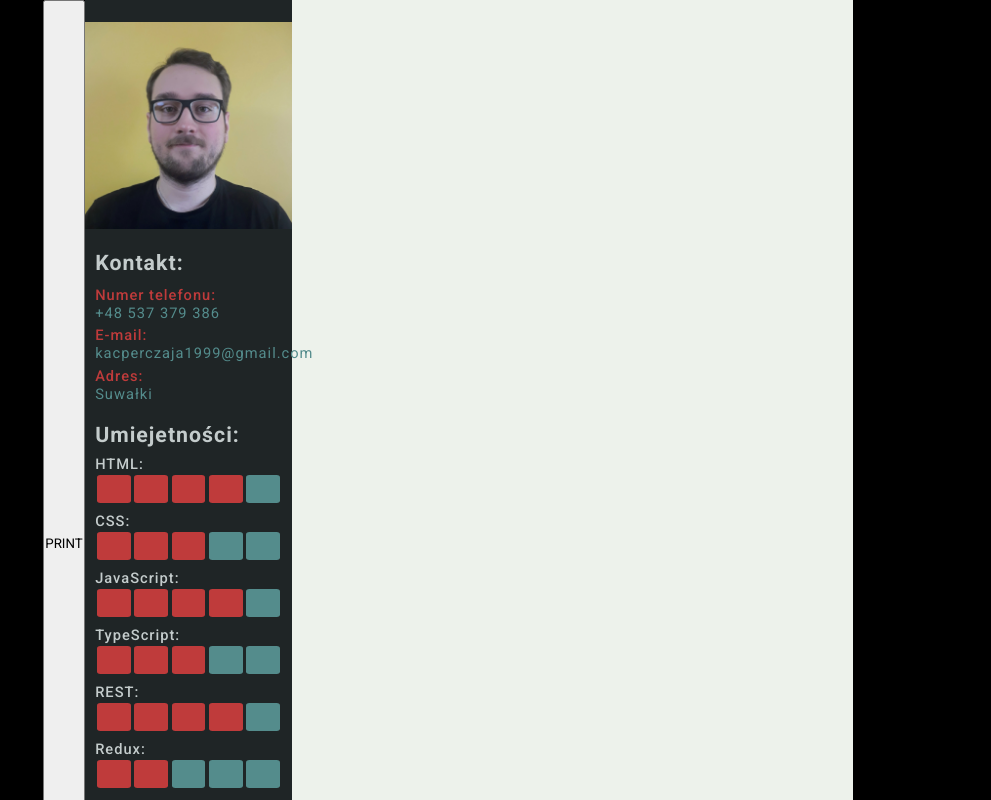
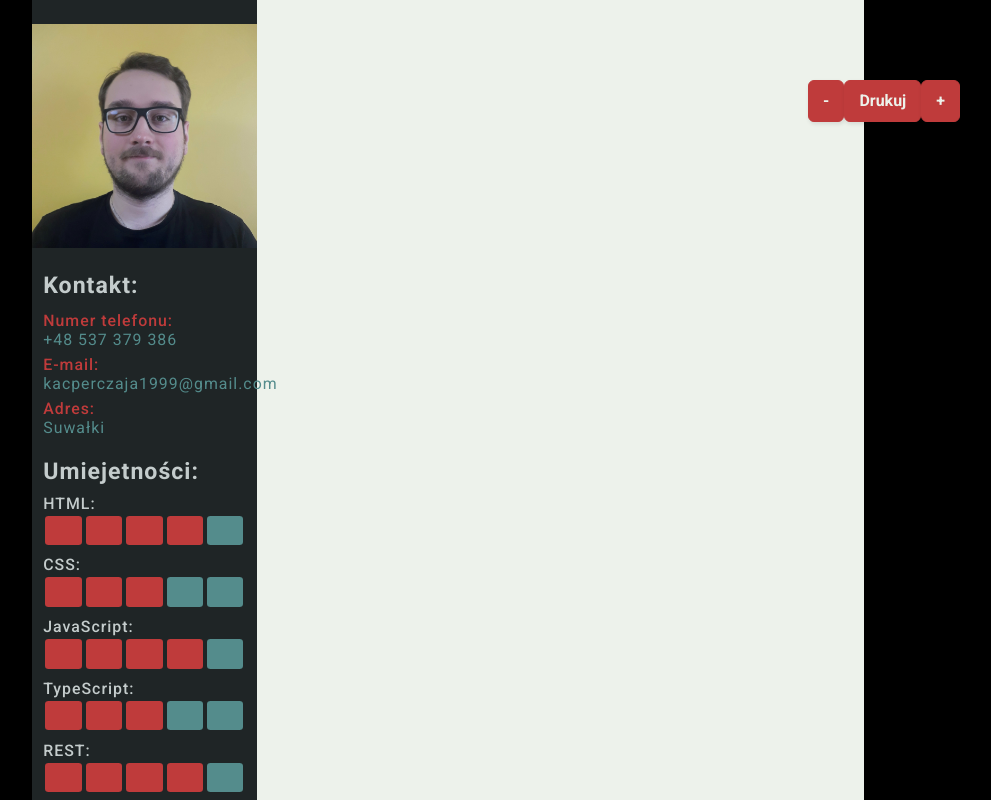
Before and after one commit to Jutrzenka/Curriculum-vitae, a React (Create React App) app: page / in a window 1280 px wide. Shown: the top 800 px of the page, without its empty margins (192-1183 px from the left). Built offline with nearby package versions, Linux system fonts and the light colour scheme.

Commit message:
Finished DocumentManager

```diff
--- a/src/App.tsx
+++ b/src/App.tsx
@@ -1,13 +1,22 @@
-import React, {useRef, useState} from 'react';
+import React, {useEffect, useRef, useState} from 'react';
 import { useReactToPrint } from 'react-to-print';
 import {LeftSection} from "./components/LeftSection/LeftSection";
 
 import "./_App.css";
 
+enum Size {
+    zoomOut,
+    zoomIn,
+}
+
 export const App = () => {
-    const [width, setWidth] = useState(60);
+    const [width, setWidth] = useState(65);
     const [fontSize, setFontSize] = useState(width/4.5);
     const componentRef = useRef<any>(null);
+
+    useEffect(() => {
+        setFontSize(width/4.5);
+    },[width])
 
     const print = (
         <div style = {{  display : "none"}}>
@@ -19,6 +28,29 @@ export const App = () => {
         </div>
     )
 
+    const handleEnlarge = (option:Size) => {
+        switch (option) {
+            case Size.zoomIn:
+                setWidth(prevState => {
+                    if (prevState < 100) {
+                        return prevState + 5
+                    } else {
+                        return prevState;
+                    }
+                });
+                break;
+            case Size.zoomOut:
+                setWidth(prevState => {
+                    if (prevState > 30) {
+                        return prevState - 5
+                    } else {
+                        return prevState;
+                    }
+                });
+                break;
+        }
+    }
+
     const handlePrint = useReactToPrint({
         content: () => componentRef.current,
         onAfterPrint: () => {setWidth(60); setFontSize(60/4.5)}
@@ -26,7 +58,11 @@ export const App = () => {
 
     return (
     <div className="App">
-        <button onClick={handlePrint}>PRINT</button>
+        <div className={"DocumentManager"}>
+            <button className={"DocumentManager_BUTTON"} onClick={() => handleEnlarge(Size.zoomOut)}>-</button>
+            <button className={"DocumentManager_BUTTON"} onClick={handlePrint}>Drukuj</button>
+            <button className={"DocumentManager_BUTTON"} onClick={() => handleEnlarge(Size.zoomIn)}>+</button>
+        </div>
         <div className={"CV"} style={{width: `${width}%`}}>
             <div className={"Document"} style={{fontSize: `${fontSize}px`}}>
                 <LeftSection/>
--- a/src/_App.css
+++ b/src/_App.css
@@ -15,3 +15,45 @@
     aspect-ratio: 10000/14142;
     background-color: var(--background-color);
 }
+
+.DocumentManager {
+    width: max-content;
+    position: absolute;
+    top: 10%;
+    right: 10%;
+}
+
+.DocumentManager_BUTTON {
+    background: var(--red);
+    border: 1px solid var(--red);
+    border-radius: 6px;
+    box-shadow: rgba(0, 0, 0, 0.1) 1px 2px 4px;
+    box-sizing: border-box;
+    color: var(--background-color);
+    cursor: pointer;
+    display: inline-block;
+    font-family: roboto,proxima-nova,"proxima nova",sans-serif;
+    font-size: 16px;
+    font-weight: 800;
+    line-height: 16px;
+    min-height: 40px;
+    outline: 0;
+    padding: 12px 14px;
+    text-align: center;
+    text-rendering: geometricprecision;
+    text-transform: none;
+    user-select: none;
+    -webkit-user-select: none;
+    touch-action: manipulation;
+    vertical-align: middle;
+}
+
+.DocumentManager_BUTTON:hover, .DocumentManager_PRINT:active {
+    background-color: var(--background-color);
+    background-position: 0 0;
+    color: var(--red);
+}
+
+.DocumentManager_BUTTON:active {
+    opacity: 0.5;
+}
```
